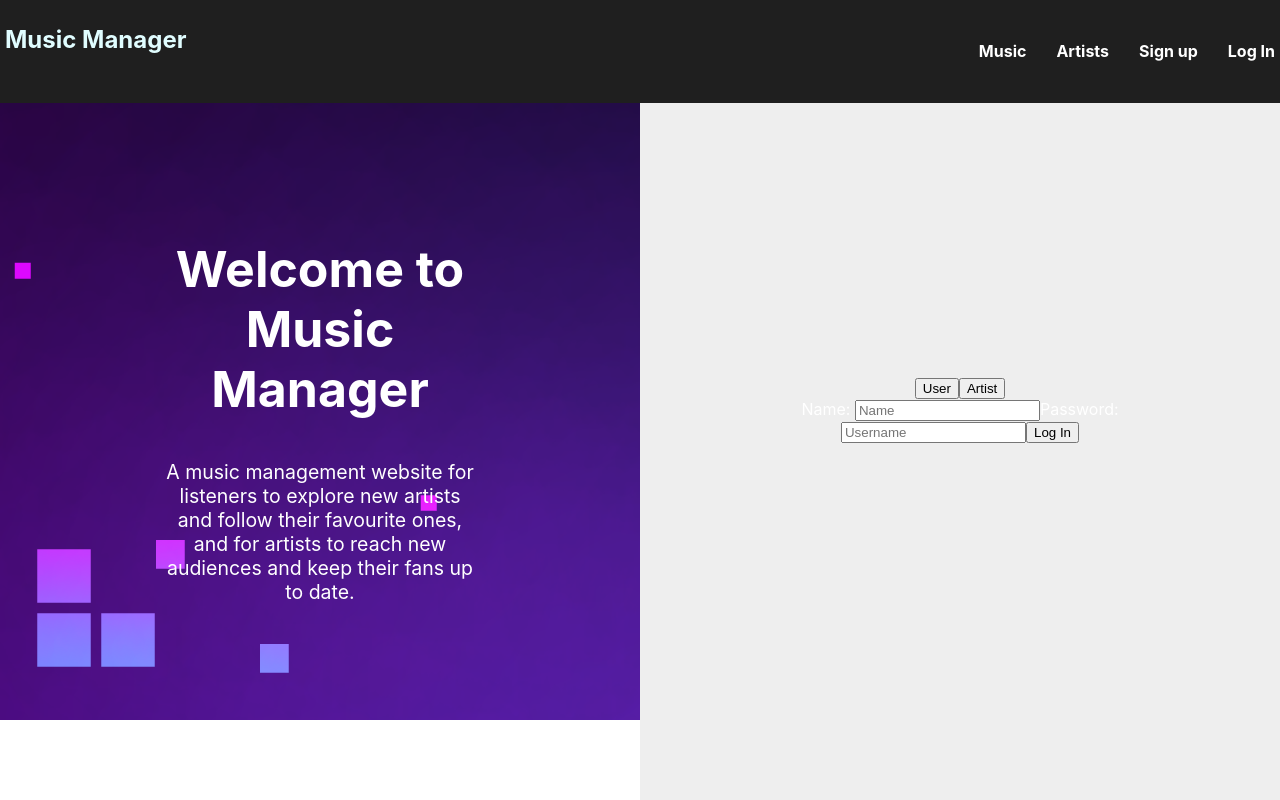
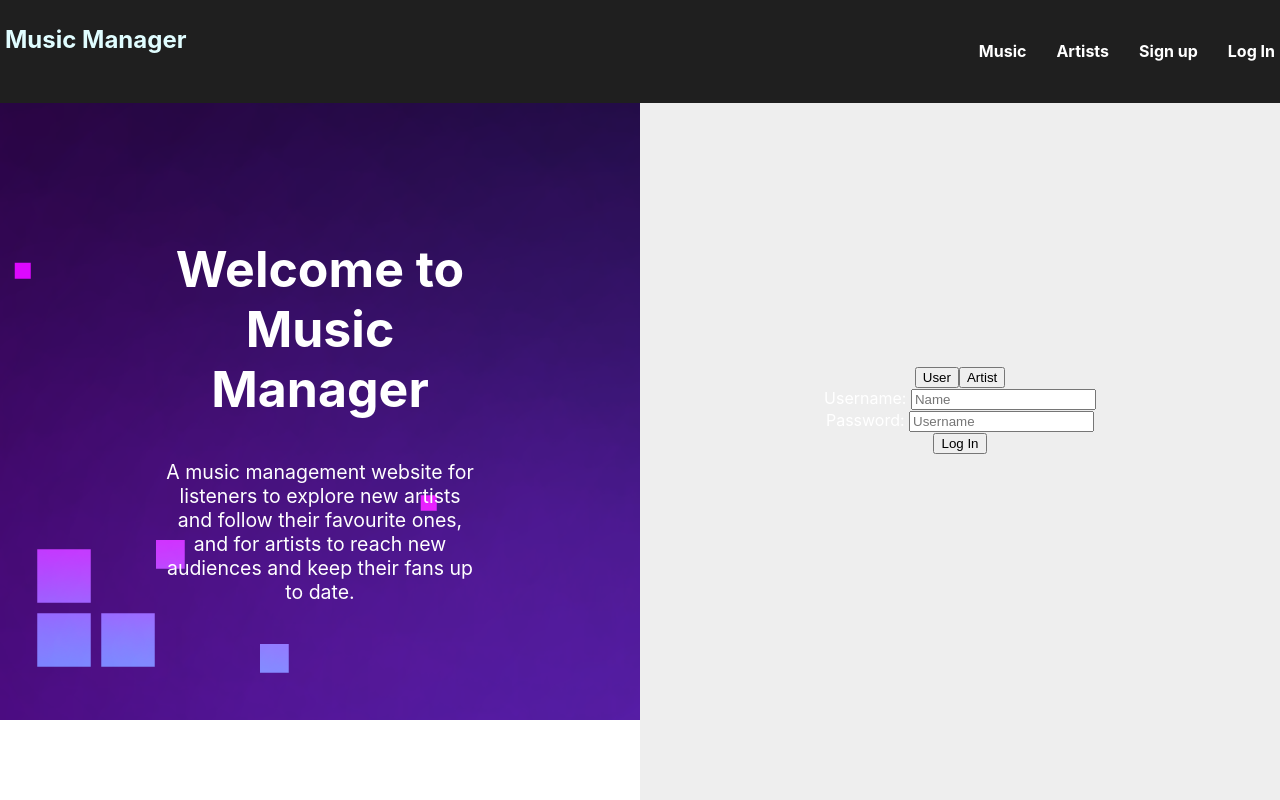
Before and after one commit to liangtam/Melodex, a React (Create React App) app in the folder frontend/: page /loginPage in a window 1280 px wide. Both pictures are taken after a click on the button "Artist". Built offline with nearby package versions, Linux system fonts and the light colour scheme.

Commit message:
Update ArtistLogInForm.js

```diff
--- a/frontend/src/components/ArtistLogInForm.js
+++ b/frontend/src/components/ArtistLogInForm.js
@@ -5,7 +5,7 @@
 
     return (
         <div className={styles.form}>
-        <label>Name: <input type="text" placeholder="Name"></input></label>
+        <label>Username: <input type="text" placeholder="Name"></input></label>
         <label>Password: <input type="text" placeholder="Username"></input></label>
         <button>Log In</button>
     </div>
```
